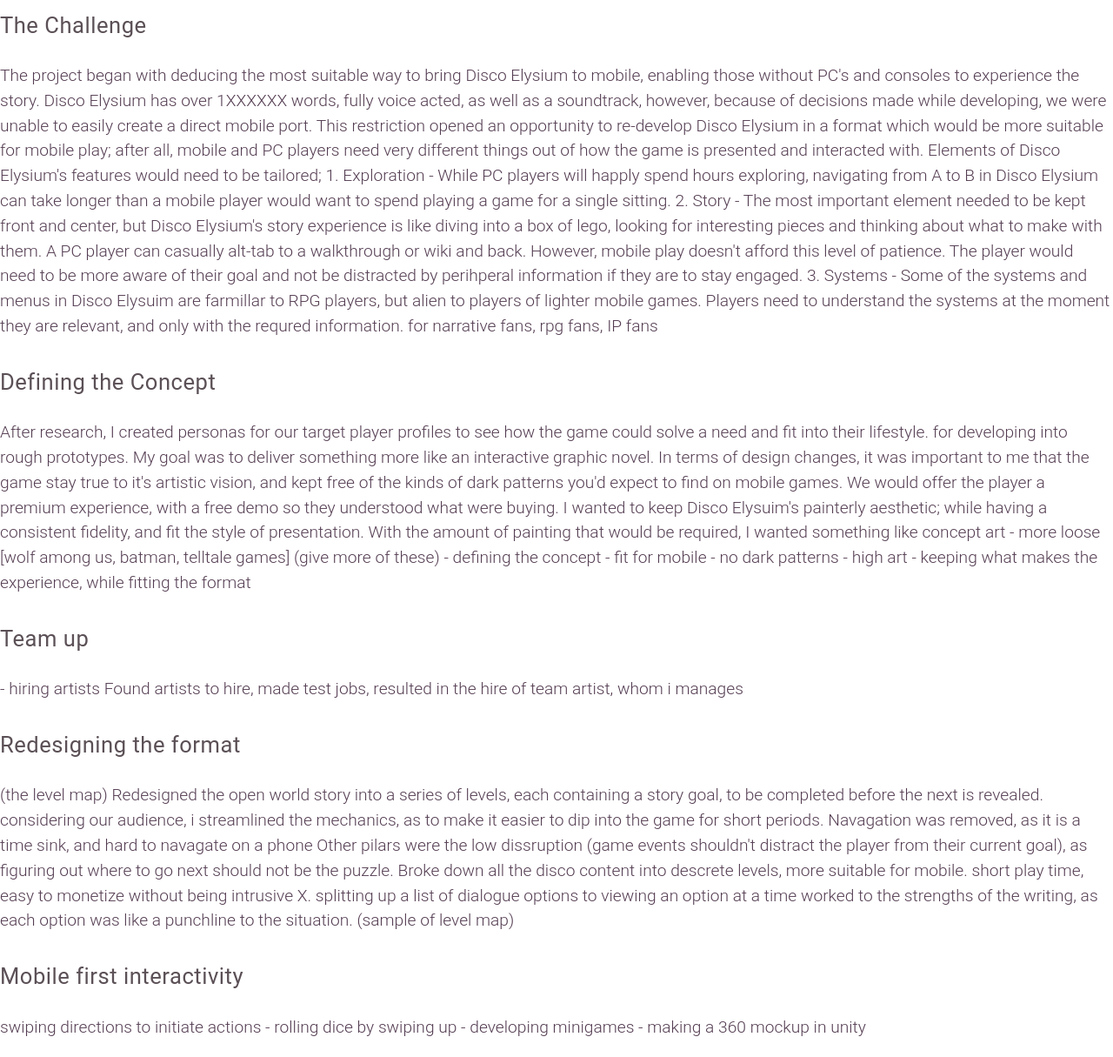
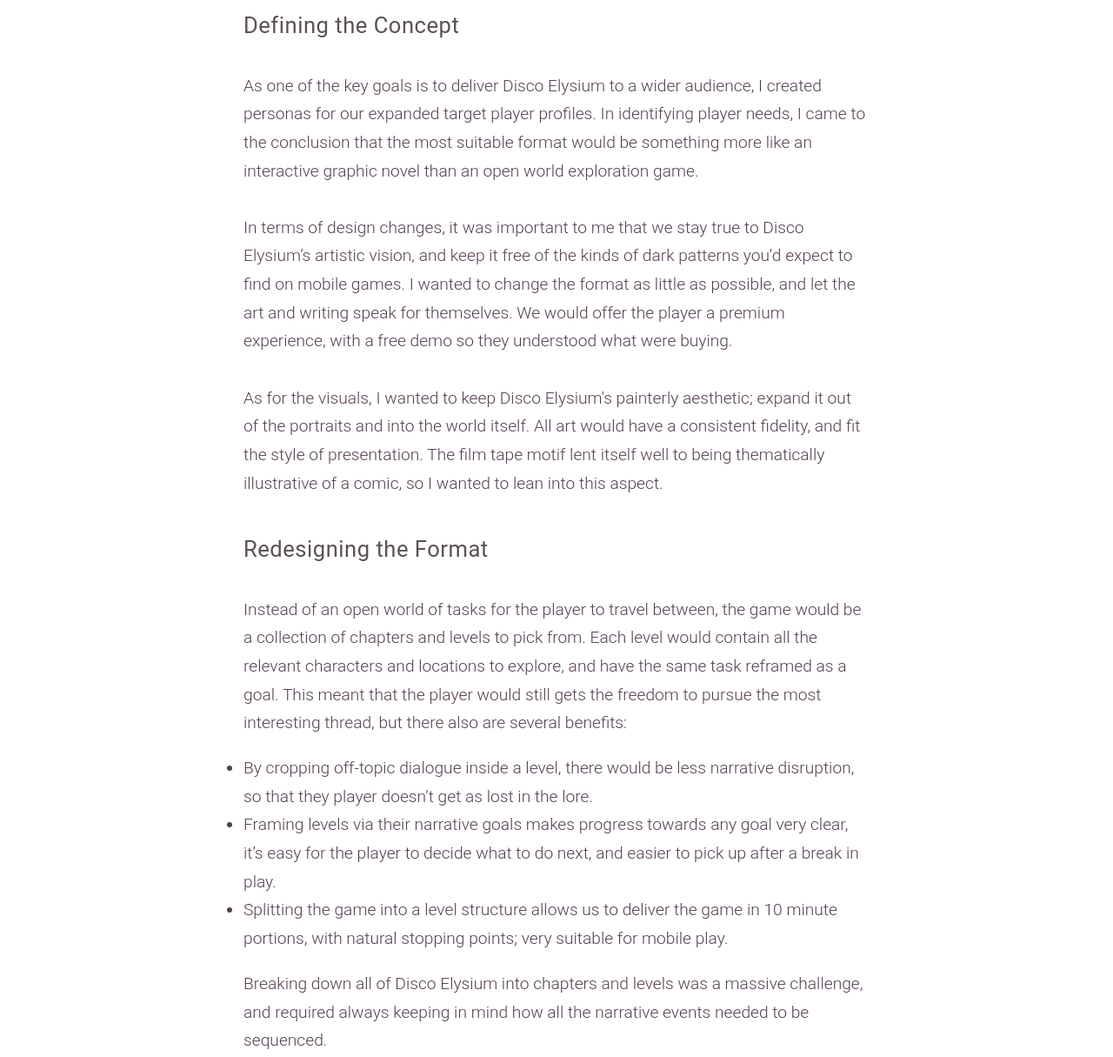
Before and after one commit to BaronBlackmore/SunlightAfterDark, a Jekyll site: the page built from portfolio/disco-elysium-mobile.html, in a window 1280 px wide and 1400 px high, scrolled down 3250 px. Shown: the part 185-1400 px from the top of the window at 87% size. Built offline with Jekyll 4.4.1, drawn with Linux system fonts in a browser that asks for light colours; some of the changed text lies outside the part shown.

Commit message:
update m0

```diff
--- a/portfolio/disco-elysium-mobile.html
+++ b/portfolio/disco-elysium-mobile.html
@@ -76,7 +76,80 @@
 </div>
 
 <div class="wide-pic-holder" style="filter: drop-shadow(3px 10px 10px #22222254);">
-	<img alt="zero parades utility map" src="/images/portfolio/m0_phone_games.png">
+	<img alt="disco mobile target games research" src="/images/portfolio/m0_phone_games.png">
+</div>
+
+
+
+
+<div class="center-col">
+	<div class="mobile-sidepad">
+	<h5>Defining the Concept</h5>
+
+	<p>
+	As one of the key goals is to deliver Disco Elysium to a wider audience, I created personas for our expanded target player profiles. In identifying player needs, I came to the conclusion that the most suitable format would be something more like an interactive graphic novel than an open world exploration game.
+	<br><br>
+	In terms of design changes, it was important to me that we stay true to Disco Elysium’s artistic vision, and keep it free of the kinds of dark patterns you'd expect to find on mobile games. I wanted to change the format as little as possible, and let the art and writing speak for themselves. We would offer the player a premium experience, with a free demo so they understood what were buying.
+	<br><br>
+	As for the visuals, I wanted to keep Disco Elysium's painterly aesthetic; expand it out of the portraits and into the world itself. All art would have a consistent fidelity, and fit the style of presentation. The film tape motif lent itself well to being thematically illustrative of a comic, so I wanted to lean into this aspect.
+	</p>
+	</div>
+</div>
+
+
+
+
+
+
+
+
+<div class="center-col">
+	<div class="mobile-sidepad">
+	<h5>Redesigning the Format</h5>
+
+	<p>
+	Instead of an open world of tasks for the player to travel between, the game would be a collection of chapters and levels to pick from. Each level would contain all the relevant characters and locations to explore, and have the same task reframed as a goal. This meant that the player would still gets the freedom to pursue the most interesting thread, but there also are several benefits:
+	</p>
+	<ul>
+		<li>By cropping off-topic dialogue inside a level, there would be less narrative disruption, so that they player doesn’t get as lost in the lore.</li>
+		<li>Framing levels via their narrative goals makes progress towards any goal very clear, it’s easy for the player to decide what to do next, and easier to pick up after a break in play.</li>
+		<li>Splitting the game into a level structure allows us to deliver the game in 10 minute portions, with natural stopping points; very suitable for mobile play.</li>
+	</ul>
+	<p>
+	Breaking down all of Disco Elysium into chapters and levels was a massive challenge, and required always keeping in mind how all the narrative events needed to be sequenced.
+	</p>
+	</div>
+</div>
+
+
+
+<div class="wide-pic-holder">
+	<img alt="disco mobile early chapter map" src="/images/portfolio/m0_chapters_early.png">
+</div>
+
+
+<div class="wide-pic-holder">
+	<img alt="disco mobile bookshop level" src="/images/portfolio/m0_bookshop_level.png">
+</div>
+
+
+
+
+
+
+
+<div class="center-col">
+	<div class="mobile-sidepad">
+	<h5>Mobile first interactivity</h5>
+
+	<p>
+	Instead of using buttons or a mouse to select, the controls would be gesture based. The player would swipe up to select and inspect, and swipe sideways to change option or dismiss. Paired with the film tape aesthetic, we ensured the UI had a secondary motion and tilt sensitivity to make it feel like a physical medium. This worked really well for selecting dialogue options and trying skill checks, as it simulated the experience of being on a traditional film editing machine; the UI would slide, spin and latch with momentum.
+	<br><br>
+	As an extra treat, several “minigames” were developed to make use of a phone as the native controller - utilizing the gyroscope to look around 360 degree photospheres, or drawing on the whole touch screen.
+	<br><br>
+	To ensure that any player could use it, all of these mobile style UX patterns could be changed to simple button inputs in the options menu.
+	</p>
+	</div>
 </div>
 
 
@@ -93,148 +166,6 @@
 
 
 
-
-
-
-
-
-
-
-
-
-
-
-
-
-
-
-
-
-
-
-
-
-
-
-
-
-
-
-
-
-
-
-
-
-
-
-
-
-
-
-
-
-
-
-<h5>The Challenge</h5>
-
-The project began with deducing the most suitable way to bring Disco Elysium to mobile, enabling those without PC's and consoles to experience the story. Disco Elysium has over 1XXXXXX words, fully voice acted, as well as a soundtrack, however, because of decisions made while developing, we were unable to easily create a direct mobile port.
-
-This restriction opened an opportunity to re-develop Disco Elysium in a format which would be more suitable for mobile play; after all, mobile and PC players need very different things out of how the game is presented and interacted with. Elements of Disco Elysium's features would need to be tailored;
-	1. Exploration - While PC players will happly spend hours exploring, navigating from A to B in Disco Elysium can take longer than a mobile player would want to spend playing a game for a single sitting.
-	2. Story - The most important element needed to be kept front and center, but Disco Elysium's story experience is like diving into a box of lego, looking for interesting pieces and thinking about what to make with them. A PC player can casually alt-tab to a walkthrough or wiki and back. However, mobile play doesn't afford this level of patience. The player would need to be more aware of their goal and not be distracted by perihperal information if they are to stay engaged.
-	3. Systems - Some of the systems and menus in Disco Elysuim are farmillar to RPG players, but alien to players of lighter mobile games. Players need to understand the systems at the moment they are relevant, and only with the requred information.
-
-
-for narrative fans, rpg fans, IP fans
-
-
-<h5>Defining the Concept </h5>
-
-After research, I created personas for our target player profiles to see how the game could solve a need and fit into their lifestyle.
-for developing into rough prototypes.
-
-My goal was to deliver something more like an interactive graphic novel.
-
-
-
-In terms of design changes, it was important to me that the game stay true to it's artistic vision, and kept free of the kinds of dark patterns you'd expect to find on mobile games. We would offer the player a premium experience, with a free demo so they understood what were buying.
-
-I wanted to keep Disco Elysuim's painterly aesthetic;
-
-while having a consistent fidelity, and fit the style of presentation.
-With the amount of painting that would be required, I wanted something like concept art - more loose
-
-[wolf among us, batman, telltale games] (give more of these)
-
-- defining the concept
-	- fit for mobile
-	- no dark patterns
-	- high art
-	- keeping what makes the experience, while fitting the format
-
-
-<h5>Team up</h5>
-
-- hiring artists
-Found artists to hire, made test jobs, resulted in the hire of team artist, whom i manages
-
-
-
-<h5>Redesigning the format</h5>
-(the level map)
-Redesigned the open world story into a series of levels, each containing a story goal, to be completed before the next is revealed. considering our audience, i streamlined the mechanics, as to make it easier to dip into the game for short periods. Navagation was removed, as it is a time sink, and hard to navagate on a phone
-Other pilars were the low dissruption (game events shouldn't distract the player from their current goal), as figuring out where to go next should not be the puzzle.
-
-Broke down all the disco content into descrete levels, more suitable for mobile. short play time, easy to monetize without being intrusive
-
-X. splitting up a list of dialogue options to viewing an option at a time worked to the strengths of the writing, as each option was like a punchline to the situation.
-
-
-(sample of level map)
-
-
-<h5>Mobile first interactivity</h5>
-swiping directions to initiate actions
-- rolling dice by swiping up
-
-- developing minigames
-- making a 360 mockup in unity
-
-
-
-
-<h5>Content development</h5>
-
-- storyboarding, animation
-
-
-- level design
-	- creating briefs for artists
-	- creating art guides
-
--reviewing with artists
-
-- effects mockups
-
-- interaction design
-
-- high fideltiy mockups
-
-
-
-<h5>Testing</h5>
-
-- direct external UX texting
-	- profiling for testers
-	- interview questions and prompts
-
-
-
-
-
-
-
 	</div>
 </div>
 
```
Also changed, not shown: images/portfolio/m0_chapters_early.png.
